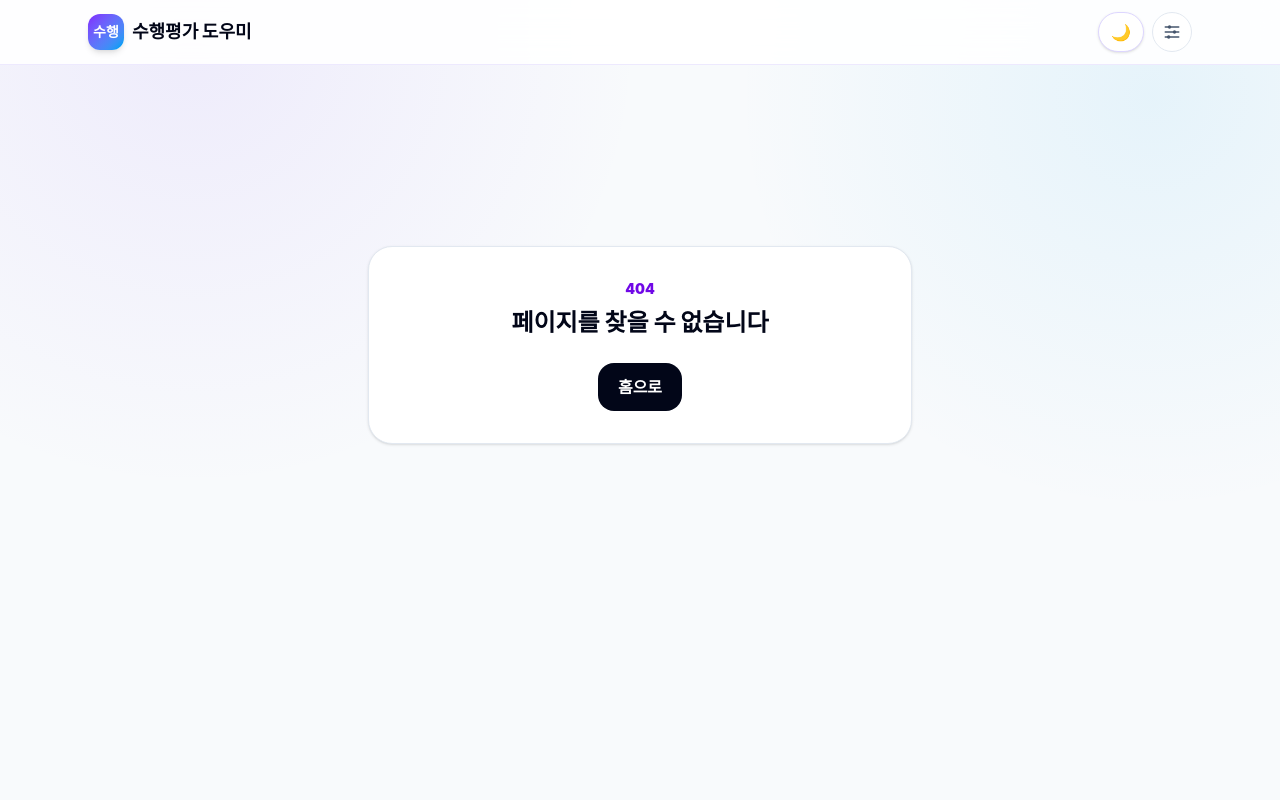
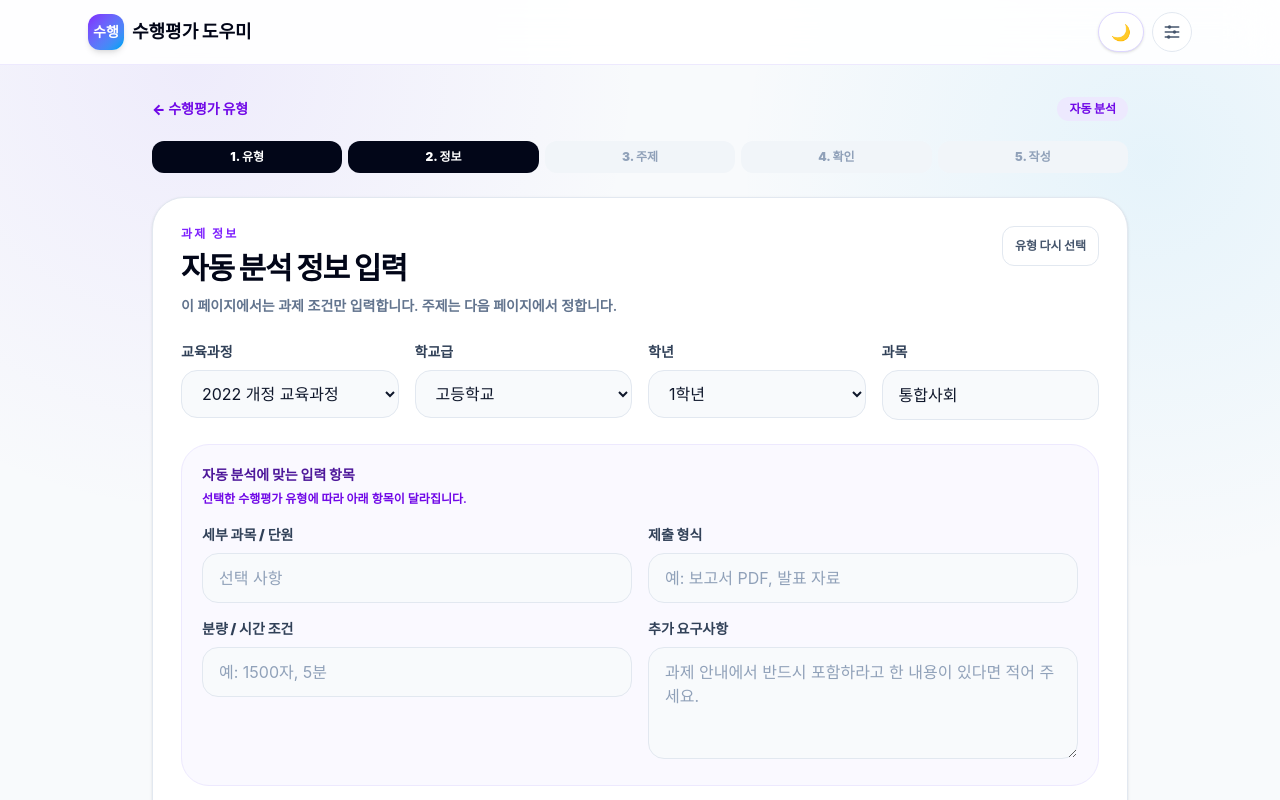
Before and after one commit to dy6553/performance-assessment-assistant, a Next.js app: page /assignment/setup/auto in a window 1280 px wide. Before the commit this address had no page. Shown: the top 800 px of the page. Built offline with nearby package versions, Linux system fonts and the light colour scheme.

Commit message:
feat: add assignment setup route

```diff
--- /dev/null
+++ b/src/app/assignment/setup/[type]/page.tsx
@@ -0,0 +1,11 @@
+import { notFound } from "next/navigation";
+
+import { getAssignmentTypeBySlug } from "@/features/assessment/assessment-flow";
+import { AssessmentWizard } from "@/features/assessment/assessment-wizard";
+
+export default async function AssignmentSetupPage({ params }: { params: Promise<{ type: string }> }) {
+  const { type } = await params;
+  if (!getAssignmentTypeBySlug(type)) notFound();
+
+  return <AssessmentWizard screen="setup" typeSlug={type} />;
+}
```
